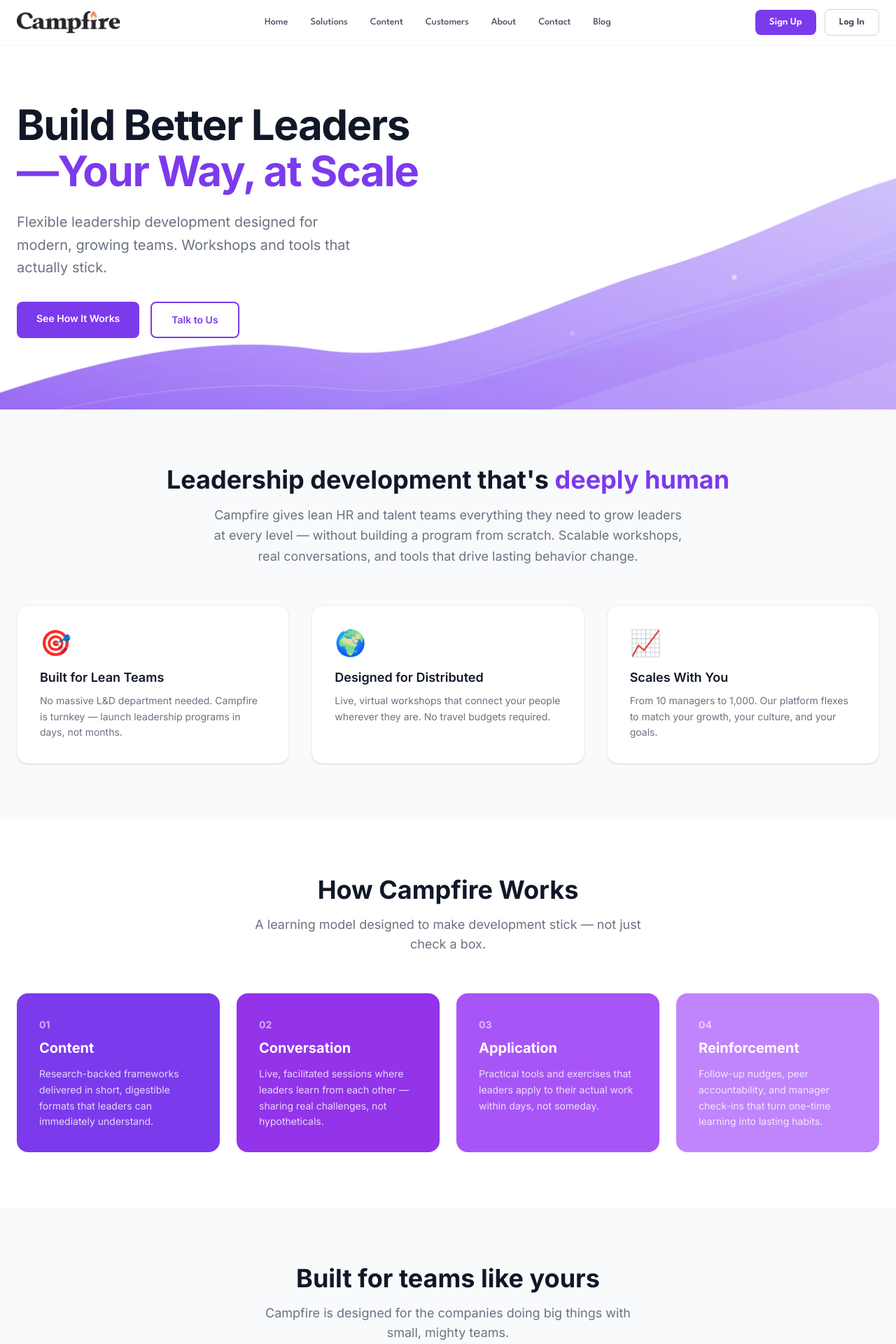
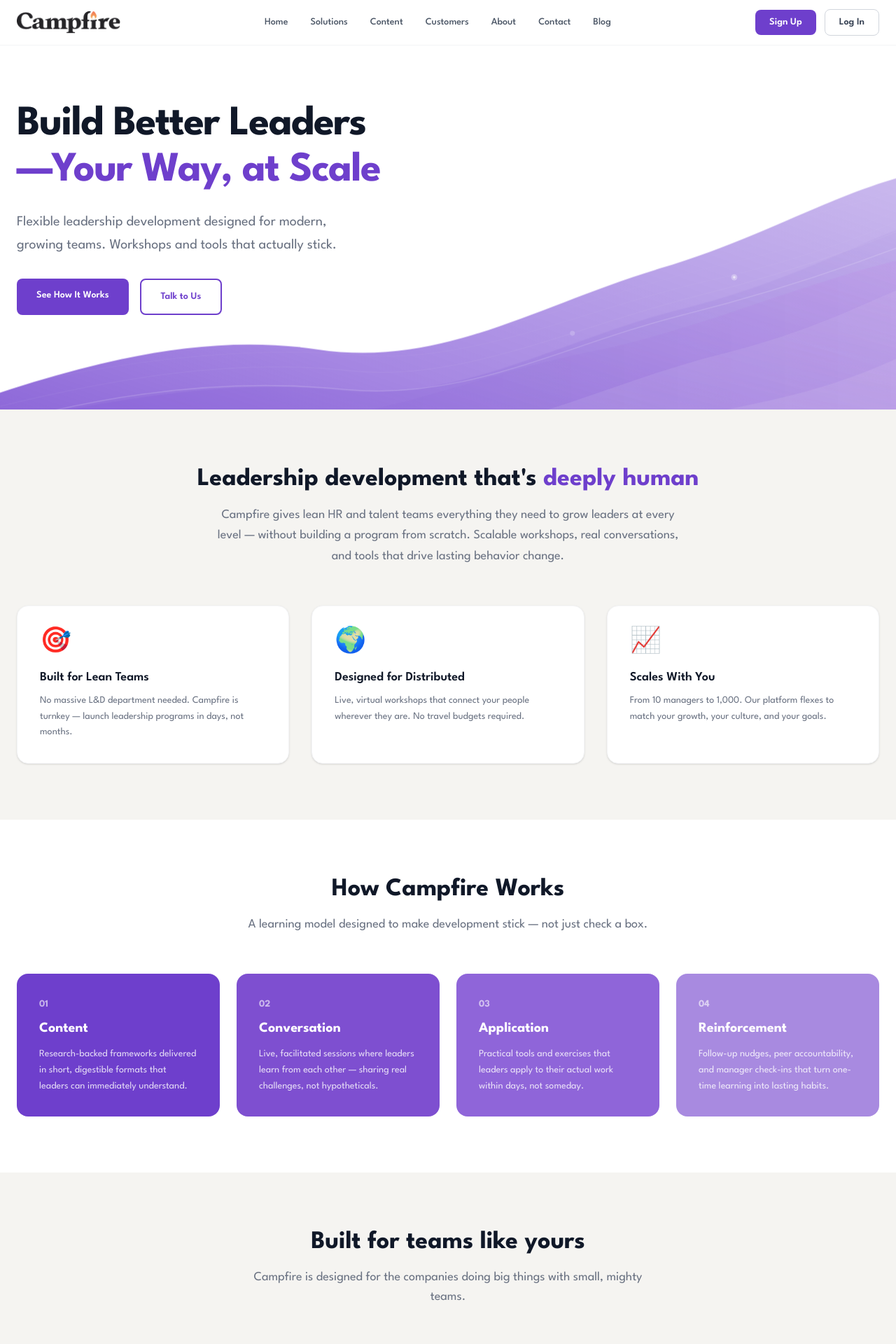
Before and after one commit to stevearntz/campfire-website, a Next.js app: page / in a window 1280 px wide. Shown: the top 1920 px of the page at 70% size. Built offline with nearby package versions, Linux system fonts and the light colour scheme.

Commit message:
Apply brand design system
- Replace Inter with League Spartan (Spartan MB) as primary font
- Replace all purple with Iris 500 #6E3FCC
- Replace grey backgrounds with Canvas #F5F4F1
- Footer background now Nightfall #262F56

Co-Authored-By: Claude Opus 4.6 <noreply@anthropic.com>

```diff
--- a/app/components/Footer.tsx
+++ b/app/components/Footer.tsx
@@ -3,7 +3,7 @@ import Image from "next/image";
 
 export default function Footer() {
   return (
-    <footer className="bg-gray-900 text-gray-400">
+    <footer className="bg-[#262F56] text-gray-400">
       <div className="max-w-7xl mx-auto px-6 py-16">
         <div className="grid grid-cols-1 md:grid-cols-4 gap-10">
           {/* Brand */}
@@ -49,14 +49,14 @@ export default function Footer() {
             </p>
             <Link
               href="/contact"
-              className="inline-block px-5 py-2.5 text-sm font-semibold text-white bg-[#7C3AED] rounded-lg hover:bg-[#6D28D9] transition-colors"
+              className="inline-block px-5 py-2.5 text-sm font-semibold text-white bg-[#6E3FCC] rounded-lg hover:bg-[#5B34AB] transition-colors"
             >
               Book a Call
             </Link>
           </div>
         </div>
 
-        <div className="mt-12 pt-8 border-t border-gray-800 flex flex-col md:flex-row items-center justify-between gap-4">
+        <div className="mt-12 pt-8 border-t border-white/10 flex flex-col md:flex-row items-center justify-between gap-4">
           <p className="text-sm">&copy; {new Date().getFullYear()} Campfire. All rights reserved.</p>
           <div className="flex gap-6 text-sm">
             <Link href="#" className="hover:text-white transition-colors">Privacy Policy</Link>
--- a/app/components/Navbar.tsx
+++ b/app/components/Navbar.tsx
@@ -39,7 +39,7 @@ export default function Navbar() {
               key={link.href}
               href={link.href}
               target={link.external ? "_blank" : undefined}
-              className="text-sm font-medium text-gray-600 hover:text-[#7C3AED] transition-colors"
+              className="text-sm font-medium text-gray-600 hover:text-[#6E3FCC] transition-colors"
             >
               {link.label}
             </Link>
@@ -50,13 +50,13 @@ export default function Navbar() {
         <div className="hidden md:flex items-center gap-3 font-[family-name:var(--font-spartan)]">
           <Link
             href="#"
-            className="px-5 py-2 text-sm font-semibold text-white bg-[#7C3AED] rounded-lg hover:bg-[#6D28D9] transition-colors"
+            className="px-5 py-2 text-sm font-semibold text-white bg-[#6E3FCC] rounded-lg hover:bg-[#5B34AB] transition-colors"
           >
             Sign Up
           </Link>
           <Link
             href="#"
-            className="px-5 py-2 text-sm font-semibold text-gray-700 border border-gray-300 rounded-lg hover:border-[#7C3AED] hover:text-[#7C3AED] transition-colors"
+            className="px-5 py-2 text-sm font-semibold text-gray-700 border border-gray-300 rounded-lg hover:border-[#6E3FCC] hover:text-[#6E3FCC] transition-colors"
           >
             Log In
           </Link>
@@ -85,14 +85,14 @@ export default function Navbar() {
               key={link.href}
               href={link.href}
               target={link.external ? "_blank" : undefined}
-              className="block text-sm font-medium text-gray-600 hover:text-[#7C3AED]"
+              className="block text-sm font-medium text-gray-600 hover:text-[#6E3FCC]"
               onClick={() => setMobileOpen(false)}
             >
               {link.label}
             </Link>
           ))}
           <div className="flex gap-3 pt-3 border-t border-gray-100">
-            <Link href="#" className="px-5 py-2 text-sm font-semibold text-white bg-[#7C3AED] rounded-lg">
+            <Link href="#" className="px-5 py-2 text-sm font-semibold text-white bg-[#6E3FCC] rounded-lg">
               Sign Up
             </Link>
             <Link href="#" className="px-5 py-2 text-sm font-semibold text-gray-700 border border-gray-300 rounded-lg">
--- a/app/globals.css
+++ b/app/globals.css
@@ -8,8 +8,7 @@
 @theme inline {
   --color-background: var(--background);
   --color-foreground: var(--foreground);
-  --font-sans: var(--font-inter);
-  --font-spartan: var(--font-spartan);
+  --font-sans: var(--font-spartan);
 }
 
 body {
--- a/app/layout.tsx
+++ b/app/layout.tsx
@@ -1,13 +1,8 @@
 import type { Metadata } from "next";
-import { Inter, League_Spartan } from "next/font/google";
+import { League_Spartan } from "next/font/google";
 import "./globals.css";
 import Navbar from "./components/Navbar";
 import Footer from "./components/Footer";
-
-const inter = Inter({
-  variable: "--font-inter",
-  subsets: ["latin"],
-});
 
 const spartan = League_Spartan({
   variable: "--font-spartan",
@@ -27,7 +22,7 @@ export default function RootLayout({
 }>) {
   return (
     <html lang="en">
-      <body className={`${inter.variable} ${spartan.variable} antialiased font-sans`}>
+      <body className={`${spartan.variable} antialiased font-sans`}>
         <Navbar />
         {children}
         <Footer />
--- a/app/page.tsx
+++ b/app/page.tsx
@@ -16,31 +16,31 @@ export default function Home() {
             <defs>
               {/* Deep purple wave gradient */}
               <linearGradient id="wave1" x1="0%" y1="100%" x2="100%" y2="0%">
-                <stop offset="0%" stopColor="#7C3AED" stopOpacity="0.9" />
-                <stop offset="40%" stopColor="#8B5CF6" stopOpacity="0.7" />
-                <stop offset="100%" stopColor="#A78BFA" stopOpacity="0.5" />
+                <stop offset="0%" stopColor="#6E3FCC" stopOpacity="0.9" />
+                <stop offset="40%" stopColor="#7E52D6" stopOpacity="0.7" />
+                <stop offset="100%" stopColor="#9A7ADE" stopOpacity="0.5" />
               </linearGradient>
               {/* Mid purple wave gradient */}
               <linearGradient id="wave2" x1="0%" y1="100%" x2="100%" y2="0%">
-                <stop offset="0%" stopColor="#8B5CF6" stopOpacity="0.7" />
-                <stop offset="50%" stopColor="#A78BFA" stopOpacity="0.5" />
-                <stop offset="100%" stopColor="#C4B5FD" stopOpacity="0.3" />
+                <stop offset="0%" stopColor="#7E52D6" stopOpacity="0.7" />
+                <stop offset="50%" stopColor="#9A7ADE" stopOpacity="0.5" />
+                <stop offset="100%" stopColor="#BCA8E8" stopOpacity="0.3" />
               </linearGradient>
               {/* Light purple wave gradient */}
               <linearGradient id="wave3" x1="0%" y1="100%" x2="100%" y2="0%">
-                <stop offset="0%" stopColor="#A78BFA" stopOpacity="0.5" />
-                <stop offset="50%" stopColor="#C4B5FD" stopOpacity="0.35" />
-                <stop offset="100%" stopColor="#DDD6FE" stopOpacity="0.2" />
+                <stop offset="0%" stopColor="#9A7ADE" stopOpacity="0.5" />
+                <stop offset="50%" stopColor="#BCA8E8" stopOpacity="0.35" />
+                <stop offset="100%" stopColor="#D6CDF0" stopOpacity="0.2" />
               </linearGradient>
               {/* Lightest wave gradient */}
               <linearGradient id="wave4" x1="0%" y1="100%" x2="100%" y2="0%">
-                <stop offset="0%" stopColor="#C4B5FD" stopOpacity="0.3" />
-                <stop offset="100%" stopColor="#EDE9FE" stopOpacity="0.15" />
+                <stop offset="0%" stopColor="#BCA8E8" stopOpacity="0.3" />
+                <stop offset="100%" stopColor="#EBE6F6" stopOpacity="0.15" />
               </linearGradient>
               {/* Magenta accent gradient */}
               <linearGradient id="wave5" x1="0%" y1="0%" x2="100%" y2="0%">
-                <stop offset="0%" stopColor="#8B5CF6" stopOpacity="0.8" />
-                <stop offset="60%" stopColor="#A855F7" stopOpacity="0.6" />
+                <stop offset="0%" stopColor="#7E52D6" stopOpacity="0.8" />
+                <stop offset="60%" stopColor="#8F65D9" stopOpacity="0.6" />
                 <stop offset="100%" stopColor="#D946EF" stopOpacity="0.4" />
               </linearGradient>
             </defs>
@@ -147,7 +147,7 @@ export default function Home() {
             <h1 className="text-5xl md:text-6xl font-bold text-gray-900 leading-[1.1] tracking-tight">
               Build Better Leaders
               <br />
-              <span className="text-[#7C3AED]">&mdash;Your Way, at Scale</span>
+              <span className="text-[#6E3FCC]">&mdash;Your Way, at Scale</span>
             </h1>
             <p className="mt-6 text-lg md:text-xl text-gray-500 leading-relaxed max-w-lg">
               Flexible leadership development designed for modern, growing
@@ -156,13 +156,13 @@ export default function Home() {
             <div className="mt-8 flex flex-wrap gap-4">
               <Link
                 href="#how-it-works"
-                className="px-7 py-3.5 text-sm font-semibold text-white bg-[#7C3AED] rounded-lg hover:bg-[#6D28D9] transition-colors"
+                className="px-7 py-3.5 text-sm font-semibold text-white bg-[#6E3FCC] rounded-lg hover:bg-[#5B34AB] transition-colors"
               >
                 See How It Works
               </Link>
               <Link
                 href="/contact"
-                className="px-7 py-3.5 text-sm font-semibold text-[#7C3AED] border-2 border-[#7C3AED] rounded-lg hover:bg-[#7C3AED]/5 transition-colors"
+                className="px-7 py-3.5 text-sm font-semibold text-[#6E3FCC] border-2 border-[#6E3FCC] rounded-lg hover:bg-[#6E3FCC]/5 transition-colors"
               >
                 Talk to Us
               </Link>
@@ -172,11 +172,11 @@ export default function Home() {
       </section>
 
       {/* ==================== WHAT CAMPFIRE IS ==================== */}
-      <section className="bg-gray-50 py-20">
+      <section className="bg-[#F5F4F1] py-20">
         <div className="max-w-7xl mx-auto px-6 text-center">
           <h2 className="text-3xl md:text-4xl font-bold text-gray-900">
             Leadership development that&apos;s{" "}
-            <span className="text-[#7C3AED]">deeply human</span>
+            <span className="text-[#6E3FCC]">deeply human</span>
           </h2>
           <p className="mt-4 text-lg text-gray-500 max-w-2xl mx-auto leading-relaxed">
             Campfire gives lean HR and talent teams everything they need to grow
@@ -239,25 +239,25 @@ export default function Home() {
                 step: "01",
                 title: "Content",
                 desc: "Research-backed frameworks delivered in short, digestible formats that leaders can immediately understand.",
-                color: "bg-[#7C3AED]",
+                color: "bg-[#6E3FCC]",
               },
               {
                 step: "02",
                 title: "Conversation",
                 desc: "Live, facilitated sessions where leaders learn from each other — sharing real challenges, not hypotheticals.",
-                color: "bg-[#9333EA]",
+                color: "bg-[#7E4FD0]",
               },
               {
                 step: "03",
                 title: "Application",
                 desc: "Practical tools and exercises that leaders apply to their actual work within days, not someday.",
-                color: "bg-[#A855F7]",
+                color: "bg-[#8F65D9]",
               },
               {
                 step: "04",
                 title: "Reinforcement",
                 desc: "Follow-up nudges, peer accountability, and manager check-ins that turn one-time learning into lasting habits.",
-                color: "bg-[#C084FC]",
+                color: "bg-[#A88AE0]",
               },
             ].map((item) => (
               <div key={item.step} className="relative">
@@ -279,7 +279,7 @@ export default function Home() {
       </section>
 
       {/* ==================== WHO IT'S FOR ==================== */}
-      <section className="py-20 bg-gray-50">
+      <section className="py-20 bg-[#F5F4F1]">
         <div className="max-w-7xl mx-auto px-6">
           <div className="text-center mb-14">
             <h2 className="text-3xl md:text-4xl font-bold text-gray-900">
@@ -350,7 +350,7 @@ export default function Home() {
 
           {/* Testimonials */}
           <div className="grid grid-cols-1 md:grid-cols-2 gap-8 max-w-4xl mx-auto">
-            <div className="bg-gray-50 rounded-2xl p-8 border border-gray-100">
+            <div className="bg-[#F5F4F1] rounded-2xl p-8 border border-gray-100">
               <p className="text-gray-600 leading-relaxed italic">
                 &ldquo;Campfire gave our managers a shared language and real
                 tools they actually use. The sessions sparked conversations we
@@ -366,7 +366,7 @@ export default function Home() {
               </div>
             </div>
 
-            <div className="bg-gray-50 rounded-2xl p-8 border border-gray-100">
+            <div className="bg-[#F5F4F1] rounded-2xl p-8 border border-gray-100">
               <p className="text-gray-600 leading-relaxed italic">
                 &ldquo;We went from zero leadership development to a fully
                 running program in two weeks. Our managers are more confident
@@ -387,7 +387,7 @@ export default function Home() {
 
       {/* ==================== FINAL CTA ==================== */}
       <section className="relative overflow-hidden">
-        <div className="bg-gradient-to-r from-[#7C3AED] via-[#9333EA] to-[#6D28D9] topo-pattern py-20">
+        <div className="bg-gradient-to-r from-[#6E3FCC] via-[#7E4FD0] to-[#5B34AB] topo-pattern py-20">
           <div className="max-w-3xl mx-auto px-6 text-center">
             <h2 className="text-3xl md:text-4xl font-bold text-white">
               Ready to build a culture that performs?
@@ -399,7 +399,7 @@ export default function Home() {
             <div className="mt-8 flex flex-wrap justify-center gap-4">
               <Link
                 href="/contact"
-                className="px-8 py-4 text-sm font-semibold text-[#7C3AED] bg-white rounded-lg hover:bg-gray-100 transition-colors"
+                className="px-8 py-4 text-sm font-semibold text-[#6E3FCC] bg-white rounded-lg hover:bg-gray-100 transition-colors"
               >
                 Book a Call
               </Link>
```
Also changed, not shown: app/about/page.tsx (+7 -7 lines), app/contact/page.tsx (+10 -10 lines), app/content/page.tsx (+9 -9 lines), app/customers/page.tsx (+7 -7 lines), app/solutions/page.tsx (+11 -11 lines).
